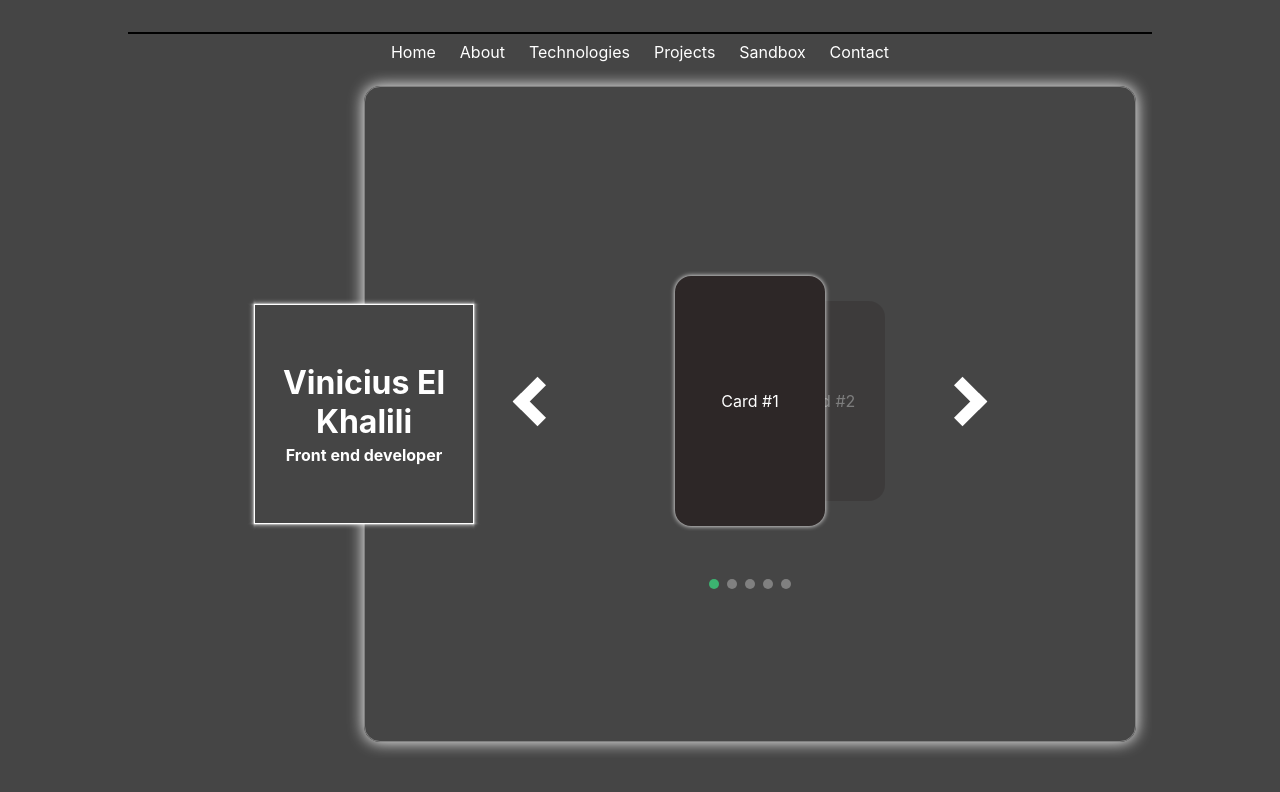
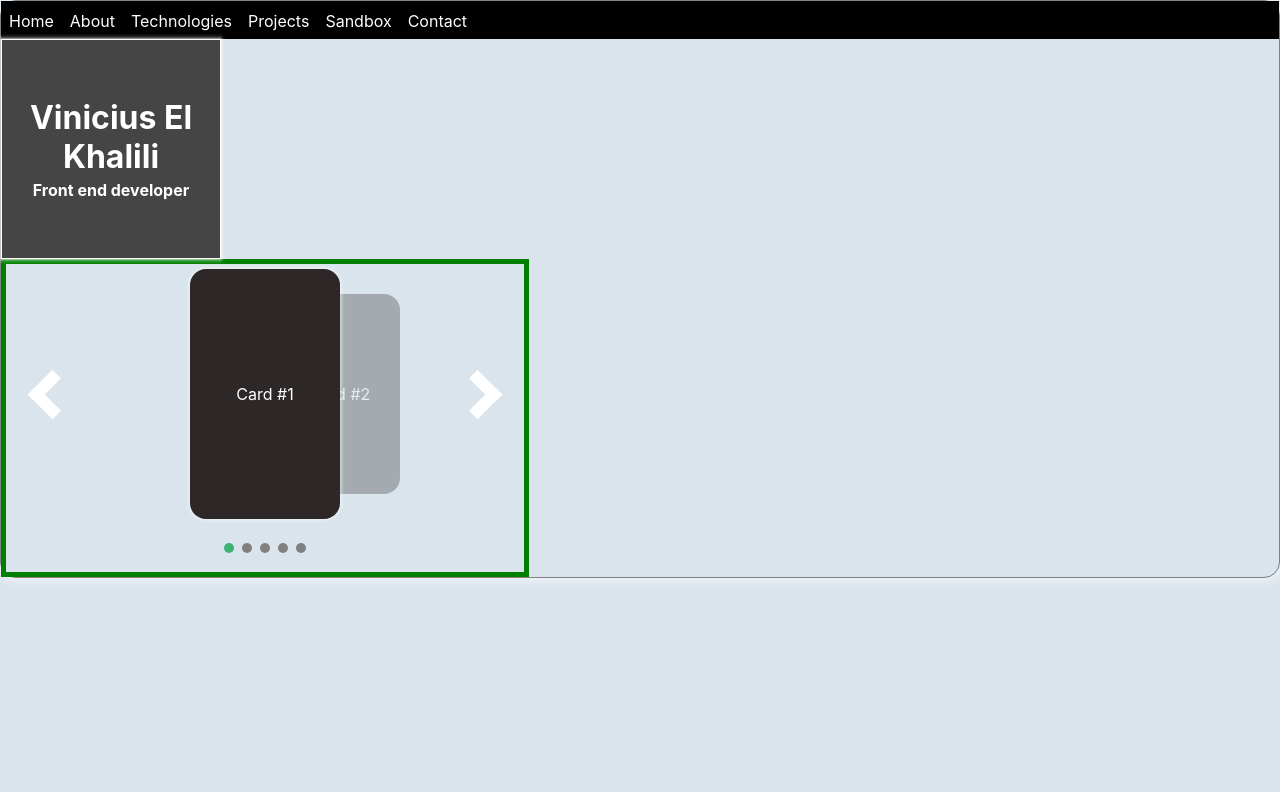
Before and after one commit to vinicius-el-khalili/azalea-two, a Next.js app: page /sandbox in a window 1280 px wide. Shown: the top 792 px of the page. Built offline with nearby package versions, Linux system fonts and the light colour scheme.

Commit message:
@Slider: self-sufficient component style

```diff
--- a/components/slider/slider.module.scss
+++ b/components/slider/slider.module.scss
@@ -9,22 +9,29 @@ $miniCardHeight: 200px;
 //*  slider  *//
 
 .mainLayout{
+
     display: grid;
-    grid-template-columns: auto 1fr auto;
+    width: fit-content;
+    grid-template-columns: 4rem $cardWidth+2*$miniCardWidth 4rem;
+    grid-template-rows: auto auto;
     align-items: center;
-    border-radius: 2rem;
-    padding: 4.5rem 2rem 2.5rem 2rem;
+    box-sizing: content-box;
+    border: 5px solid green;
+
 }
 
 .cardCollectionContainer{
+
     position: absolute;
     display: flex;
     align-items: center;
     margin: auto;
     height: $cardHeight;
+
 }
 
 .frame{
+
     position: relative;
     box-sizing: content-box;
     overflow: hidden;
@@ -33,11 +40,14 @@ $miniCardHeight: 200px;
     padding-left: $miniCardWidth;
     padding-top: 5px;
     padding-bottom: 5px;
+    margin: auto;
+
 }
 
 //*  sliderCard  *//
 
 .cardContainer{
+
     width: $cardWidth;
     height: $cardHeight;
     border-radius: 1rem;
@@ -46,13 +56,16 @@ $miniCardHeight: 200px;
     display: grid;
     place-items: center;
     transition: .3s;
+
 }
 
 .minimizeCard {
+
     width: 120px;
     height: 200px;
     opacity: .3;
-    transition: .7s;
+    transition: .3s;
+
 }
 
 .minimizeRight{
@@ -61,6 +74,7 @@ $miniCardHeight: 200px;
 
 .minimizeLeft {
     transform: translateX($miniCardWidth/2);
+    justify-self: end;
 }
 
 .mainCard {
@@ -84,28 +98,47 @@ $miniCardHeight: 200px;
 
 }
 
-.left {
+.sliderButtonLeft {
     transform: rotate(45deg);
+    justify-self: flex-end;
 }
 
-.right{
+.sliderButtonRight{
     transform: rotate(-135deg);
+    justify-self: flex-start;
+}
+
+
+.sliderButtonContainer{
+
+    height: 100%;
+    width: 4rem;
+    display: grid;
+    align-items: center;
+
 }
 
 //* slideBar *//
 
-.slideBar{
+.slideBarContainer{
+
     display: flex;
-    margin: 3rem auto 0 auto;
+    justify-content: center;
+    align-items: center;
+    width: 100%;
+    height: 3rem;
     grid-column: span 3;
     gap: .5rem;
+
 }
 
 .dot{
+
     width: 10px;
     height: 10px;
     background-color: gray;
     border-radius: 100%;
+
 }
 
 .dotHighlight{
--- a/components/slider/sliderBar/sliderBar.js
+++ b/components/slider/sliderBar/sliderBar.js
@@ -18,7 +18,7 @@ const SliderBar = ({numberOfCards, currentCard}) => {
     return (
         <>
 
-        <div className={style.slideBar}>
+        <div className={style.slideBarContainer}>
             {dots}
         </div>
 
--- a/components/slider/sliderButton.js/sliderButton.js
+++ b/components/slider/sliderButton.js/sliderButton.js
@@ -2,18 +2,19 @@ import style from "../slider.module.scss"
 
 const SliderButton = ({ side, handleSlideButtonClick }) => {
     return (
-        <>
+        <div
+        className={ style.sliderButtonContainer }
+        onClick={()=>{ handleSlideButtonClick(side) }}>
 
-        <div
-        className = {
-            side === "right" ?
-            `${style.sliderButton} ${style.right}` :
-            `${style.sliderButton} ${style.left}`
-            }
-        onClick={ ()  => { handleSlideButtonClick(side) } }
-        />
+            <div
+            className = {
+                side === "right" ?
+                `${style.sliderButton} ${style.sliderButtonRight}` :
+                `${style.sliderButton} ${style.sliderButtonLeft}`
+                }
+            />
 
-        </>
+        </div>
      );
 }
 
--- a/pages/_app.js
+++ b/pages/_app.js
@@ -21,9 +21,9 @@ export default function App({ Component, pageProps }) {
       layoutStyleMap
     }}>
 
-    <FrameLayout>
+    <Layout>
       <Component {...pageProps} />
-    </FrameLayout>
+    </Layout>
 
   </AppContext.Provider>
 
```
